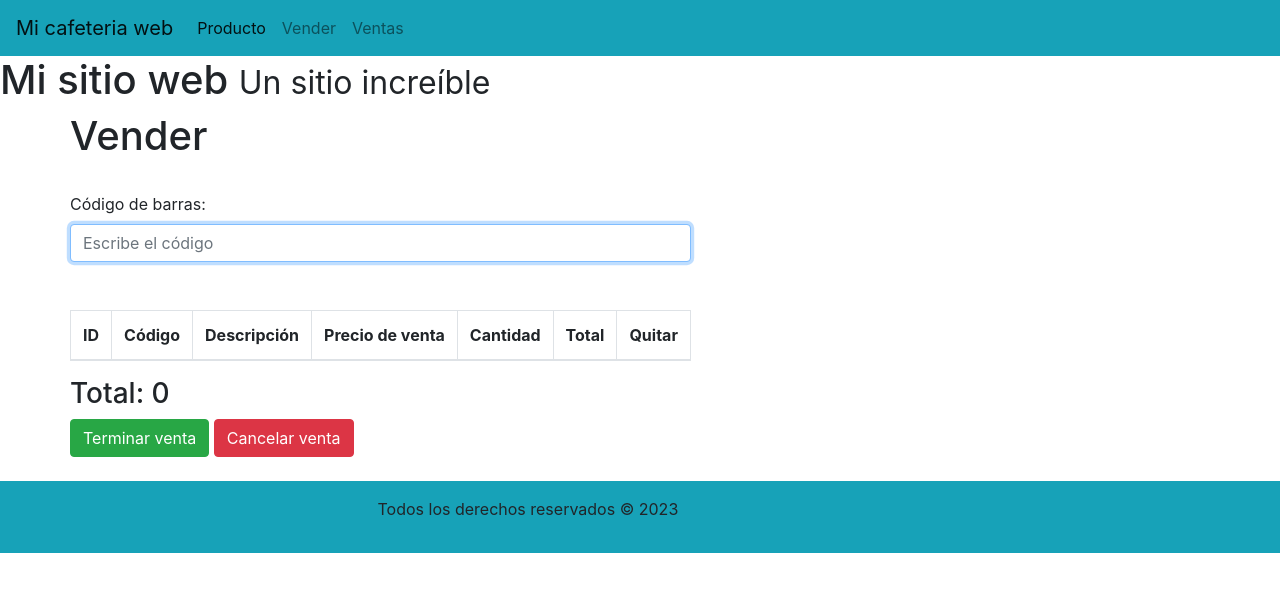
After one commit to Nancyclavijo27/practica, a PHP site: page /vender.php in a window 1280 px wide. The commit adds this page. Shown: the top 592 px of the page. Run offline with PHP 8.4, Linux system fonts and the light colour scheme; lists and menus that the app fills with data are empty.

Commit message:
encabezado

```diff
--- a/cafeteria.php
+++ b/cafeteria.php
@@ -42,7 +42,6 @@ if($_POST){
 
 ?>
 
-
 <!DOCTYPE html>
 <html lang="en">
 <head>
@@ -61,7 +60,6 @@ if($_POST){
 
 </head>
 <body>
-
   <div class="container my-5">
     <div class="row">
       <div class="col-md-6">
@@ -120,7 +118,5 @@ if($_POST){
       </div>
     </div>
   </div>
-
-
 </body>
 </html>
--- /dev/null
+++ b/encabezado.php
@@ -0,0 +1,44 @@
+<!DOCTYPE html>
+<html lang="es">
+<head>
+<meta charset="UTF-8">
+  <meta name="viewport" content="width=device-width, initial-scale=1.0">
+  <meta http-equiv="X-UA-Compatible" content="ie=edge">
+  <title>encabezado</title>
+  <link rel="stylesheet" href="estilos.css">
+
+  <!-- Estilos Bootstrap CDN -->
+      <link
+      rel="stylesheet"
+      href="https://maxcdn.bootstrapcdn.com/bootstrap/4.0.0/css/bootstrap.min.css"
+      integrity="sha384-Gn5384xqQ1aoWXA+058RXPxPg6fy4IWvTNh0E263XmFcJlSAwiGgFAW/dAiS6JXm"
+      crossorigin="anonymous">
+      <script src="App.js"></script>
+
+</head>
+<body>
+<nav class="navbar navbar-expand-lg navbar-light bg-info">
+  <a class="navbar-brand" href="./cafeteria.php">Mi cafeteria web</a>
+  <button class="navbar-toggler" type="button" data-toggle="collapse" data-target="#navbarNav" aria-controls="navbarNav" aria-expanded="false" aria-label="Toggle navigation">
+    <span class="navbar-toggler-icon"></span>
+  </button>
+  <div class="collapse navbar-collapse" id="navbarNav">
+    <ul class="navbar-nav">
+      <li class="nav-item active">
+        <a class="nav-link" href="./cafeteria.php">Producto</a>
+      </li>
+      <li class="nav-item">
+        <a class="nav-link" href="./vender.php">Vender</a>
+      </li>
+      <li class="nav-item">
+        <a class="nav-link" href="./ventas.php">Ventas</a>
+      </li>
+
+    </ul>
+  </div>
+</nav>
+
+<h1>Mi sitio web <small>Un sitio increíble</small></h1>
+
+	<div class="container">
+		<div class="row">
--- /dev/null
+++ b/pie.php
@@ -0,0 +1,14 @@
+</div>
+	</div>
+	<br>
+	<footer class="bg-info  py-3">
+  <div class="container">
+    <div class="d-flex justify-content-center">
+      <div class="col-sm-6">
+	  <p>Todos los derechos reservados © 2023</p>
+      </div>
+    </div>
+  </div>
+</footer>
+</body>
+</html>
--- /dev/null
+++ b/vender.php
@@ -0,0 +1,93 @@
+<?php
+include_once "encabezado.php";
+session_start();
+if(!isset($_SESSION["carrito"])) $_SESSION["carrito"] = [];
+$granTotal = 0;
+?>
+	<div class="col-xs-12">
+		<h1>Vender</h1>
+		<?php
+			if(isset($_GET["status"])){
+				if($_GET["status"] === "1"){
+					?>
+						<div class="alert alert-success">
+							<strong>¡Correcto!</strong> Venta realizada correctamente
+						</div>
+					<?php
+				}else if($_GET["status"] === "2"){
+					?>
+					<div class="alert alert-info">
+							<strong>Venta cancelada</strong>
+						</div>
+					<?php
+				}else if($_GET["status"] === "3"){
+					?>
+					<div class="alert alert-info">
+							<strong>Ok</strong> Producto quitado de la lista
+						</div>
+					<?php
+				}else if($_GET["status"] === "4"){
+					?>
+					<div class="alert alert-warning">
+							<strong>Error:</strong> El producto que buscas no existe
+						</div>
+					<?php
+				}else if($_GET["status"] === "5"){
+					?>
+					<div class="alert alert-danger">
+							<strong>Error: </strong>El producto está agotado
+						</div>
+					<?php
+				}else{
+					?>
+					<div class="alert alert-danger">
+							<strong>Error:</strong> Algo salió mal mientras se realizaba la venta
+						</div>
+					<?php
+				}
+			}
+		?>
+		<br>
+		<form method="post" action="agregarAlCarrito.php">
+			<label for="codigo">Código de barras:</label>
+			<input autocomplete="off" autofocus class="form-control" name="codigo" required type="text" id="codigo" placeholder="Escribe el código">
+		</form>
+		<br><br>
+		<table class="table table-bordered">
+			<thead>
+				<tr>
+					<th>ID</th>
+					<th>Código</th>
+					<th>Descripción</th>
+					<th>Precio de venta</th>
+					<th>Cantidad</th>
+					<th>Total</th>
+					<th>Quitar</th>
+				</tr>
+			</thead>
+			<tbody>
+				<?php foreach($_SESSION["carrito"] as $indice => $producto){
+						$granTotal += $producto->total;
+					?>
+				<tr>
+					<td><?php echo $producto->id ?></td>
+					<td><?php echo $producto->codigo ?></td>
+					<td><?php echo $producto->descripcion ?></td>
+					<td><?php echo $producto->precioVenta ?></td>
+					<td><?php echo $producto->cantidad ?></td>
+					<td><?php echo $producto->total ?></td>
+					<td><a class="btn btn-danger" href="<?php echo "quitarDelCarrito.php?indice=" . $indice?>"><i class="fa fa-trash"></i></a></td>
+				</tr>
+				<?php } ?>
+			</tbody>
+		</table>
+
+		<h3>Total: <?php echo $granTotal; ?></h3>
+		<form action="./terminarVenta.php" method="POST">
+			<input name="total" type="hidden" value="<?php echo $granTotal;?>">
+			<button type="submit" class="btn btn-success">Terminar venta</button>
+			<a href="./cancelarVenta.php" class="btn btn-danger">Cancelar venta</a>
+		</form>
+	</div>
+
+<?php include_once "pie.php" ?>
```
Also changed, not shown: agregar_carrito.php (added, +31 -0 lines), index.php (+5 -2 lines), interfas_venta.php (added, +92 -0 lines), inventario.php (added, +46 -0 lines), ventas.php (added, +58 -0 lines).
